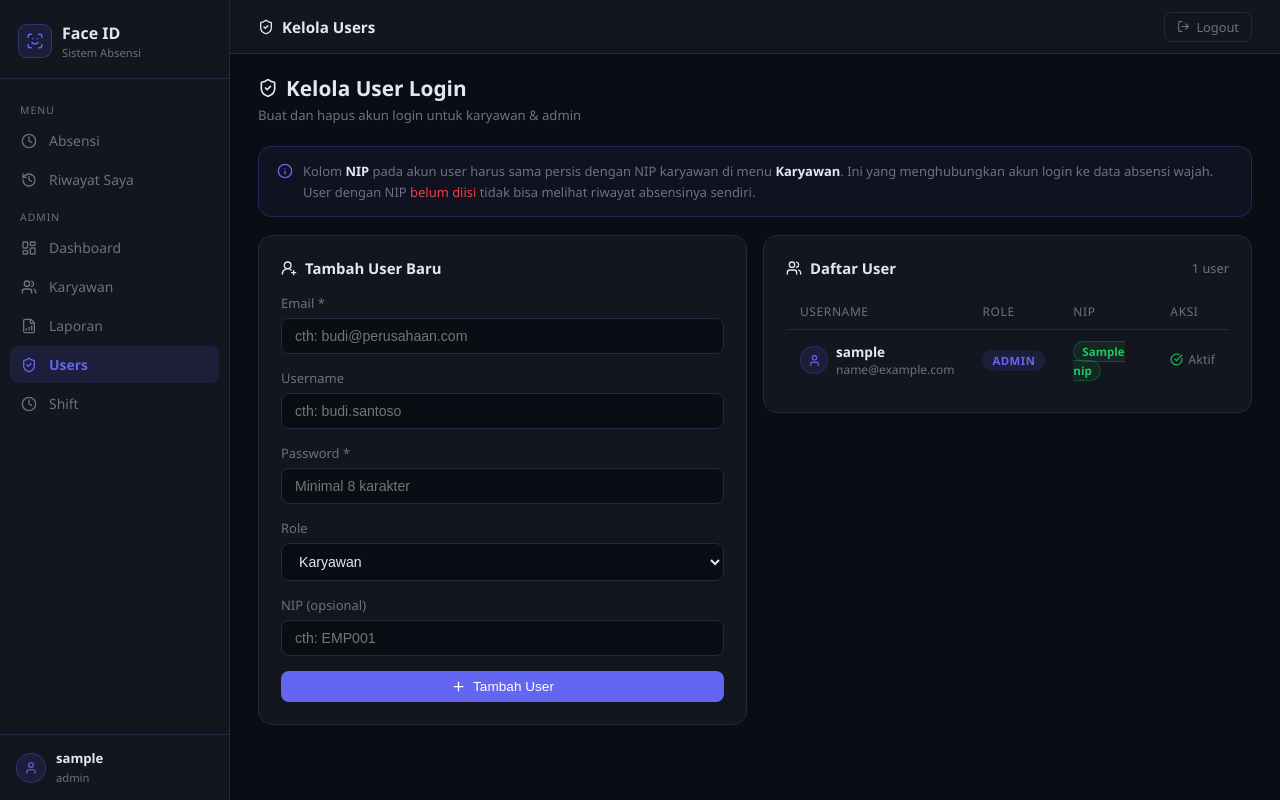
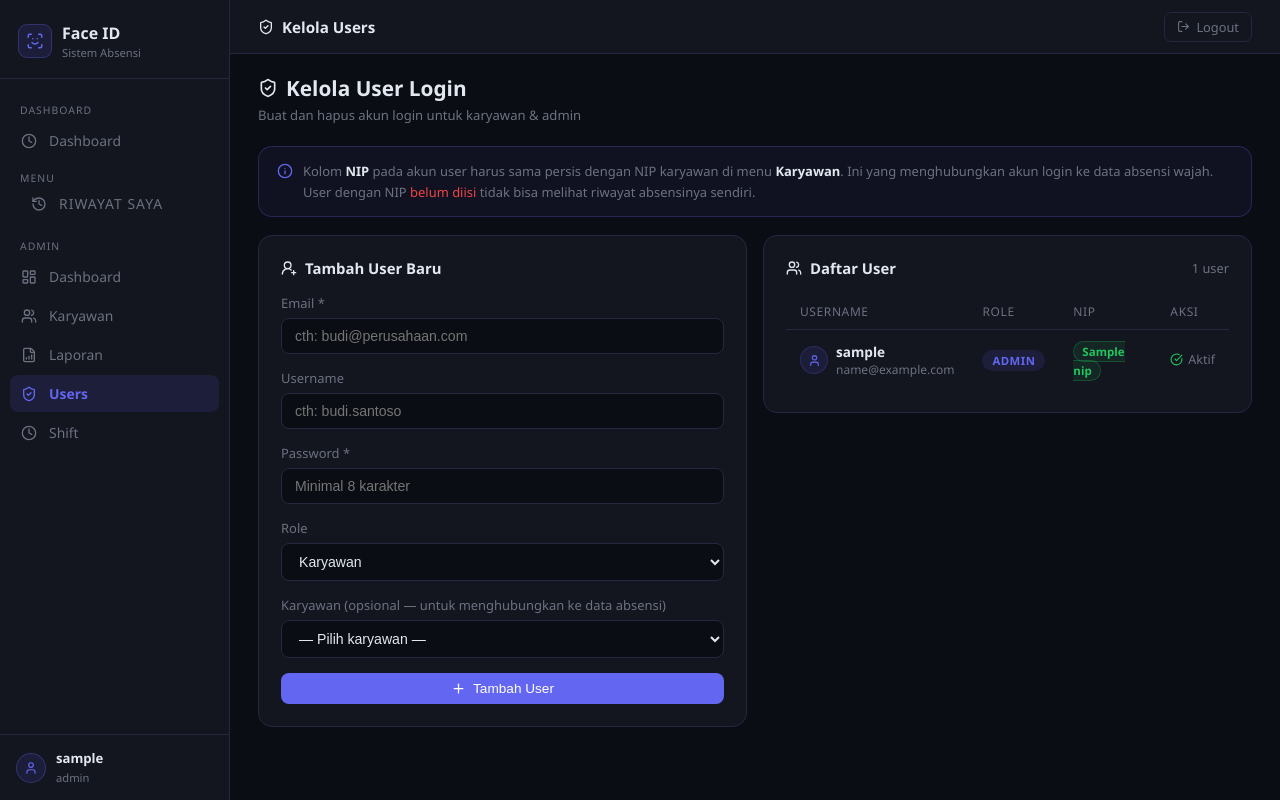
Before and after one commit to barastrong/Face-Recognize, a Flask app: page /admin/users in a window 1280 px wide. Run offline with Flask 3, Linux system fonts and the light colour scheme; the visitor is signed in with stand-in values (Sample User, id 1); a database or web service that is not in the repository returns one stand-in record (values such as "Sample title"); some libraries are stand-ins or nearby versions.

Commit message:
Update: Column IMG for Save img enployment

```diff
--- a/app.py
+++ b/app.py
@@ -6,7 +6,7 @@
 import cv2
 from PIL import Image
 from flask import (Flask, render_template, request, redirect,
-                   url_for, session, jsonify, flash, send_file)
+                   url_for, session, jsonify, flash, send_file, abort)
 from werkzeug.security import check_password_hash
 from dotenv import load_dotenv
 import pandas as pd
@@ -189,6 +189,34 @@
     return render_template("riwayat.html", riwayat=riwayat, karyawan_id=karyawan_id)
 
 
+@app.route("/registered_faces/<int:karyawan_id>/<filename>")
+@login_required
+def serve_face_photo(karyawan_id, filename):
+    """Serve foto referensi wajah karyawan: /registered_faces/{id}/{file}"""
+    from pathlib import Path
+    safe = Path(filename).name  # cegah path traversal
+    path = Path("registered_faces") / str(karyawan_id) / safe
+    if not path.exists() or not path.suffix.lower() in (".jpg", ".jpeg", ".png"):
+        abort(404)
+    return send_file(path, mimetype="image/jpeg")
+
+
+@app.route("/api/karyawan/<int:karyawan_id>/photos")
+@login_required
+def api_karyawan_photos(karyawan_id):
+    """Return list URL foto untuk karyawan tertentu."""
+    from pathlib import Path
+    folder = Path("registered_faces") / str(karyawan_id)
+    if not folder.exists():
+        return jsonify([])
+    urls = [
+        url_for("serve_face_photo", karyawan_id=karyawan_id, filename=f.name)
+        for f in sorted(folder.iterdir())
+        if f.suffix.lower() in (".jpg", ".jpeg", ".png")
+    ]
+    return jsonify(urls)
+
+
 @app.route("/admin")
 @admin_required
 def admin_dashboard():
@@ -221,7 +249,8 @@
         except Exception as e:
             flash(f"Gagal membaca foto: {e}", "danger")
             return redirect(request.url)
-        result = engine.register(nip, nama, divisi, images)
+        result = engine.register(nip, nama, divisi, images,
+                                   base_url=request.host_url.rstrip("/"))
         flash(result["msg"], "success" if result["success"] else "danger")
         return redirect(url_for("admin_karyawan"))
     return render_template("admin/admin_daftar.html")
@@ -352,7 +381,7 @@
 @app.route("/admin/users")
 @admin_required
 def admin_users():
-    return render_template("admin/admin_users.html", users=get_users())
+    return render_template("admin/admin_users.html", users=get_users(), karyawan=get_karyawan_list())
 
 @app.route("/admin/users/tambah", methods=["POST"])
 @admin_required
--- a/face_engine.py
+++ b/face_engine.py
@@ -129,6 +129,7 @@
         # ── Kolom location (baru) ────────────────────────────────────────────
         cur.execute('ALTER TABLE absensi ADD COLUMN IF NOT EXISTS location VARCHAR(255)')
         cur.execute('ALTER TABLE absensi ADD COLUMN IF NOT EXISTS shift_id INTEGER REFERENCES shift_master(id) ON DELETE SET NULL')
+        cur.execute('ALTER TABLE karyawan ADD COLUMN IF NOT EXISTS foto_urls JSONB DEFAULT \'[]\'')
         conn.commit()
         cur.close()
         conn.close()
@@ -243,7 +244,7 @@
         conn = get_db_connection()
         cur  = conn.cursor(cursor_factory=psycopg2.extras.RealDictCursor)
         cur.execute(
-            'SELECT id, nip, nama, divisi, terdaftar FROM karyawan ORDER BY id'
+            'SELECT id, nip, nama, divisi, terdaftar, foto_urls FROM karyawan ORDER BY id'
         )
         rows = cur.fetchall()
         cur.close(); conn.close()
@@ -253,16 +254,19 @@
             "nama":      r["nama"],
             "divisi":    r["divisi"] or "-",
             "terdaftar": r["terdaftar"].strftime("%Y-%m-%d") if r["terdaftar"] else "",
+            "foto_urls": r["foto_urls"] or [],
         } for r in rows]
     except Exception as e:
         print(f"[ERROR] get_karyawan_list: {e}")
         return []
 
-def register_karyawan_db(nip_input: str, nama: str, divisi: str) -> int:
+def register_karyawan_db(nip_input: str, nama: str, divisi: str, foto_urls: list = None) -> int:
     """
     Buat atau update baris karyawan di PostgreSQL.
     Return: id karyawan (dipakai sebagai key embedding wajah).
     """
+    import json
+    foto_json = json.dumps(foto_urls or [])
     conn = get_db_connection()
     cur  = conn.cursor()
     cur.execute("SELECT id FROM karyawan WHERE nama = %s", (nama,))
@@ -270,13 +274,13 @@
     if row:
         karyawan_id = row[0]
         cur.execute(
-            "UPDATE karyawan SET divisi = %s, nip = %s WHERE id = %s",
-            (divisi, nip_input or None, karyawan_id)
+            "UPDATE karyawan SET divisi = %s, nip = %s, foto_urls = %s WHERE id = %s",
+            (divisi, nip_input or None, foto_json, karyawan_id)
         )
     else:
         cur.execute(
-            "INSERT INTO karyawan (nama, nip, divisi) VALUES (%s, %s, %s) RETURNING id",
-            (nama, nip_input or None, divisi)
+            "INSERT INTO karyawan (nama, nip, divisi, foto_urls) VALUES (%s, %s, %s, %s) RETURNING id",
+            (nama, nip_input or None, divisi, foto_json)
         )
         karyawan_id = cur.fetchone()[0]
     conn.commit()
@@ -647,7 +651,7 @@
                     cv2.FONT_HERSHEY_SIMPLEX, 0.6, (255, 255, 255), 2)
         return out
 
-    def register(self, nip: str, nama: str, divisi: str, images: list) -> dict:
+    def register(self, nip: str, nama: str, divisi: str, images: list, base_url: str = "") -> dict:
         if self.app is None:
             return {"success": False, "msg": "Model belum dimuat"}
         vecs = []
@@ -660,25 +664,38 @@
             return {"success": False, "msg": "Tidak ada wajah terdeteksi"}
 
         try:
-            karyawan_id = register_karyawan_db(nip, nama, divisi)
+            # Daftar dulu untuk dapat karyawan_id, foto_urls diupdate setelah simpan file
+            karyawan_id = register_karyawan_db(nip, nama, divisi, [])
             nip_key = str(karyawan_id)
         except Exception as e:
             return {"success": False, "msg": f"Gagal daftar ke database: {e}"}
 
+        # Simpan file foto
+        face_dir = FACES_DIR / nip_key
+        face_dir.mkdir(parents=True, exist_ok=True)
+        foto_urls = []
+        for i, img in enumerate(images[:5]):
+            filename = f"ref_{i}.jpg"
+            cv2.imwrite(str(face_dir / filename), self._to_bgr(img))
+            foto_urls.append(f"{base_url}/registered_faces/{karyawan_id}/{filename}")
+
+        # Update foto_urls di DB
+        register_karyawan_db(nip, nama, divisi, foto_urls)
+
         self.embeddings[nip_key] = {"nama": nama, "vecs": vecs}
         self._save_embeddings()
-
-        face_dir = FACES_DIR / nip_key
-        face_dir.mkdir(parents=True, exist_ok=True)
-        for i, img in enumerate(images[:5]):
-            cv2.imwrite(str(face_dir / f"ref_{i}.jpg"), self._to_bgr(img))
 
         return {"success": True, "msg": f"Berhasil mendaftarkan {nama} ({len(vecs)} foto)"}
 
     def delete_karyawan(self, nip: str) -> bool:
+        import shutil
         if nip in self.embeddings:
             del self.embeddings[nip]
             self._save_embeddings()
+        # Hapus folder foto
+        face_dir = FACES_DIR / nip
+        if face_dir.exists():
+            shutil.rmtree(face_dir)
         try:
             return delete_karyawan_db(int(nip))
         except Exception:
--- a/templates/admin/admin_users.html
+++ b/templates/admin/admin_users.html
@@ -48,8 +48,15 @@
         </select>
       </div>
       <div class="form-group">
-        <label class="form-label">NIP <span style="color:var(--muted);font-weight:400;">(opsional)</span></label>
-        <input class="form-control" type="text" name="nip" placeholder="cth: EMP001">
+        <label class="form-label">Karyawan <span style="color:var(--muted);font-weight:400;">(opsional — untuk menghubungkan ke data absensi)</span></label>
+        <select class="form-control" name="nip">
+          <option value="">— Pilih karyawan —</option>
+          {% for k in karyawan %}
+          <option value="{{ k.nip if k.nip != '-' else '' }}">
+            {{ k.nama }}{% if k.nip != '-' %} · {{ k.nip }}{% endif %}{% if k.divisi != '-' %} ({{ k.divisi }}){% endif %}
+          </option>
+          {% endfor %}
+        </select>
       </div>
       <button class="btn btn-primary" type="submit" style="width:100%;justify-content:center;">
         <i data-lucide="plus" style="width:15px;height:15px;"></i> Tambah User
--- a/templates/base.html
+++ b/templates/base.html
@@ -196,19 +196,21 @@
     </div>
   </div>
   <nav class="sidebar-nav">
-    <div class="nav-label">Menu</div>
+    <div class="nav-label">Dashboard</div>
     <a href="{{ url_for('absensi') }}"
        class="nav-item {% if request.endpoint == 'absensi' %}active{% endif %}"
        onclick="closeSidebar()">
       <span class="nav-icon"><i data-lucide="clock" style="width:16px;height:16px;"></i></span>
-      Absensi
+      Dashboard
     </a>
+    <div class="nav-label">Menu
     <a href="{{ url_for('riwayat_absensi') }}"
        class="nav-item {% if request.endpoint == 'riwayat_absensi' %}active{% endif %}"
        onclick="closeSidebar()">
       <span class="nav-icon"><i data-lucide="history" style="width:16px;height:16px;"></i></span>
       Riwayat Saya
     </a>
+    </div>
     {% if session.get('role') == 'admin' %}
     <div class="nav-label">Admin</div>
     <a href="{{ url_for('admin_dashboard') }}"
```
Also changed, not shown: templates/admin/admin_karyawan.html (+16 -1 lines).
